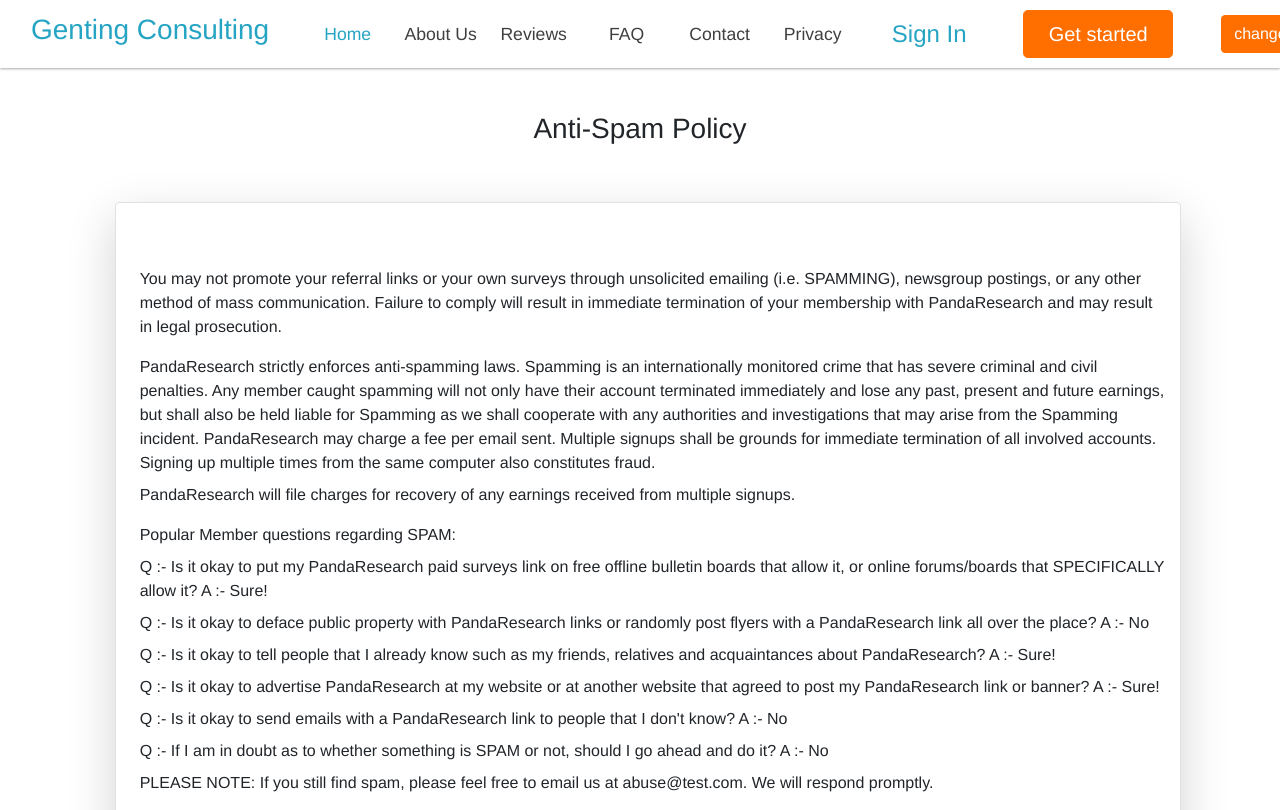
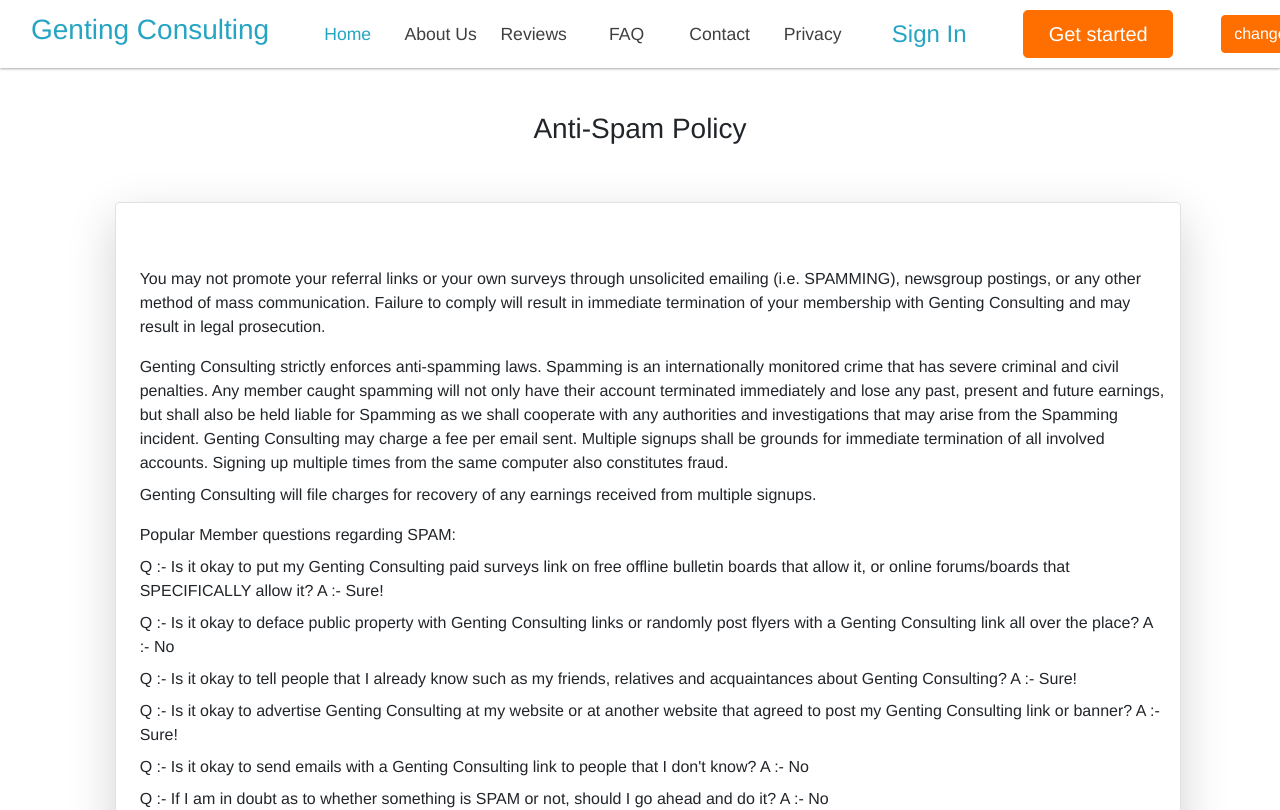
Before and after one commit to wawoyuanli/website, a Vue app: page /#/antispam in a window 1280 px wide. Shown: the top 810 px of the page. Built offline with nearby package versions, Linux system fonts and the light colour scheme.

Commit message:
关键词更新
关键词更新

```diff
--- a/src/views/agreement/index.vue
+++ b/src/views/agreement/index.vue
@@ -22,11 +22,11 @@
 						<div class="ml-3 mt-3">
 							This agreement contains the complete terms and conditions that
 							apply to an individual's or entity's participation in the
-							Pandaresearch.com Affiliate Program (the "Program"). As used in
-							this Agreement, "we" means pandaresearch.com, and "you" means the
+							gentingconsulting.com Affiliate Program (the "Program"). As used in
+							this Agreement, "we" means gentingconsulting.com, and "you" means the
 							applicant. "Site" means a World Wide Web site and, depending on
-							the context, refers either to Pandaresearch.com located at the URL
-							www.Pandaresearch.com, or to the site that you will link to our
+							the context, refers either to gentingconsulting.com located at the URL
+							www.gentingconsulting.com, or to the site that you will link to our
 							site (and which you will identify in your Program application).
 						</div>
 						<div class="ml-3 mt-3" style="font-size: 14px; font-weight: 600">
@@ -45,7 +45,7 @@
 							discrimination based on race, sex, religion, nationality,
 							disability, sexual orientation, or age; Promote illegal
 							activities; Attempt to copy and/or assume the creative or business
-							identity of Pandaresearch.com in any manner; and/or, Otherwise
+							identity of gentingconsulting.com in any manner; and/or, Otherwise
 							violate intellectual property rights. Utilize parasite software
 							Spam
 						</div>
@@ -67,10 +67,10 @@
 							Once you have been notified that your site has been accepted into
 							the Program, you may provide on your site one or more of the
 							various links to our site that will be made available to you
-							through our Affiliate Web Site. Pandaresearch.com will
+							through our Affiliate Web Site. gentingconsulting.com will
 							occasionally change the appearance and type of
 							links/Banners/Creative made available to Affiliates.
-							Pandaresearch.com may change the appearance of these links and may
+							gentingconsulting.com may change the appearance of these links and may
 							make changes to their appearance at any time without your prior
 							consent or notification.
 						</div>
@@ -117,8 +117,8 @@
 						</div>
 						<div class="ml-3 mt-1">
 							Customers who buy products through this Program will be deemed to
-							be customers of Pandaresearch.com. Accordingly, all
-							Pandaresearch.com rules, policies, and operating procedures
+							be customers of gentingconsulting.com. Accordingly, all
+							gentingconsulting.com rules, policies, and operating procedures
 							concerning customer orders, customer service, and product sales
 							will apply to those customers. We may change our policies and
 							operating procedures at any time. For example, we will determine
@@ -127,14 +127,14 @@
 							availability may vary from time to time.
 						</div>
 						<div class="ml-3 mt-3">
-							It is further the policy of Pandaresearch.com that marketing of
+							It is further the policy of gentingconsulting.com that marketing of
 							any of its products by way of "SPAM" e-mail is prohibited. Any and
 							all affiliates (and prospective affiliates) who participate in the
 							use of "SPAM" e-mailing for anything pertaining to the business of
 							selling orchids will be disqualified from our affiliate program
-							without notice.Pandaresearch.com will not accept responsibility
+							without notice.gentingconsulting.com will not accept responsibility
 							for any "SPAM" e-mails sent by an affiliate pertaining to
-							Pandaresearch.com. SPAM, for the purposes of this agreement is
+							gentingconsulting.com. SPAM, for the purposes of this agreement is
 							defined as the sending of unsolicited e-mail on the internet. From
 							the sender's point of view, it is a form of bulk mail, often to a
 							list culled from subscribers to a usenet discussion group or
@@ -201,11 +201,11 @@
 							without cause, by giving the other party written notice of
 							termination. Upon the termination of this Agreement for any
 							reason, you will immediately cease use of, and remove from your
-							site, all links to our site, and all Pandaresearch.com trademarks,
+							site, all links to our site, and all gentingconsulting.com trademarks,
 							trade dress and logos, and all other materials provided by or on
 							behalf of us to you pursuant hereto or in connection with the
 							Program. You are only eligible to earn referral fees on our sales
-							of Pandaresearch.com products occurring during the term, and
+							of gentingconsulting.com products occurring during the term, and
 							referral fees earned through the date of termination will remain
 							payable only if the related orders are not cancelled or returned.
 							We may withhold your final payment for a reasonable time to ensure
@@ -253,7 +253,7 @@
 							13. Indemnity.
 						</div>
 						<div class="ml-3 mt-1">
-							You agree to release, indemnify and hold Pandaresearch.com, its
+							You agree to release, indemnify and hold gentingconsulting.com, its
 							contractors, agents, employees, officers, directors and affiliates
 							harmless from any and all liabilities, claims and expenses
 							including legal fees, of third parties relating to or rising under
@@ -261,13 +261,13 @@
 							limitation infringement by you or someone else (such as your
 							website host) of any intellectual property or other proprietary
 							right of any person or entity, or from the violation of any of
-							Pandaresearch.com operating rule or policy relating to the use of
-							the images provided. When Pandaresearch.com is threatened with
-							suit by a third party, Pandaresearch.com may seek written
+							gentingconsulting.com operating rule or policy relating to the use of
+							the images provided. When gentingconsulting.com is threatened with
+							suit by a third party, gentingconsulting.com may seek written
 							assurances from you concerning your promise to indemnify
-							Pandaresearch.com; your failure to provide that assurance may be
-							considered by Pandaresearch.com to be a breach of your Agreement
-							and subject to termination by Pandaresearch.com.
+							gentingconsulting.com; your failure to provide that assurance may be
+							considered by gentingconsulting.com to be a breach of your Agreement
+							and subject to termination by gentingconsulting.com.
 						</div>
 						<div class="ml-3 mt-3" style="font-size: 14px; font-weight: 600">
 							14. Disclaimers
--- a/src/views/antispam/index.vue
+++ b/src/views/antispam/index.vue
@@ -16,49 +16,49 @@
 							through unsolicited emailing (i.e. SPAMMING), newsgroup postings,
 							or any other method of mass communication. Failure to comply will
 							result in immediate termination of your membership with
-							PandaResearch and may result in legal prosecution.
+							Genting Consulting and may result in legal prosecution.
 						</div>
 						<div class="mt-3 ml-2">
-							PandaResearch strictly enforces anti-spamming laws. Spamming is an
+							Genting Consulting strictly enforces anti-spamming laws. Spamming is an
 							internationally monitored crime that has severe criminal and civil
 							penalties. Any member caught spamming will not only have their
 							account terminated immediately and lose any past, present and
 							future earnings, but shall also be held liable for Spamming as we
 							shall cooperate with any authorities and investigations that may
-							arise from the Spamming incident. PandaResearch may charge a fee
+							arise from the Spamming incident. Genting Consulting may charge a fee
 							per email sent. Multiple signups shall be grounds for immediate
 							termination of all involved accounts. Signing up multiple times
 							from the same computer also constitutes fraud.
 						</div>
 						<div class="mt-2 ml-2">
-							PandaResearch will file charges for recovery of any earnings
+							Genting Consulting will file charges for recovery of any earnings
 							received from multiple signups.
 						</div>
 						<div class="mt-3 ml-2">
 							Popular Member questions regarding SPAM:
 						</div>
 						<div class="mt-2 ml-2">
-							Q :- Is it okay to put my PandaResearch paid surveys link on free
+							Q :- Is it okay to put my Genting Consulting paid surveys link on free
 							offline bulletin boards that allow it, or online forums/boards
 							that SPECIFICALLY allow it? A :- Sure!
 						</div>
 						<div class="mt-2 ml-2">
-							Q :- Is it okay to deface public property with PandaResearch links
-							or randomly post flyers with a PandaResearch link all over the
+							Q :- Is it okay to deface public property with Genting Consulting links
+							or randomly post flyers with a Genting Consulting link all over the
 							place? A :- No
 						</div>
 						<div class="mt-2 ml-2">
 							Q :- Is it okay to tell people that I already know such as my
-							friends, relatives and acquaintances about PandaResearch? A :-
+							friends, relatives and acquaintances about Genting Consulting? A :-
 							Sure!
 						</div>
 						<div class="mt-2 ml-2">
-							Q :- Is it okay to advertise PandaResearch at my website or at
-							another website that agreed to post my PandaResearch link or
+							Q :- Is it okay to advertise Genting Consulting at my website or at
+							another website that agreed to post my Genting Consulting link or
 							banner? A :- Sure!
 						</div>
 						<div class="mt-2 ml-2">
-							Q :- Is it okay to send emails with a PandaResearch link to people
+							Q :- Is it okay to send emails with a Genting Consulting link to people
 							that I don't know? A :- No
 						</div>
 						<div class="mt-2 ml-2">
```
